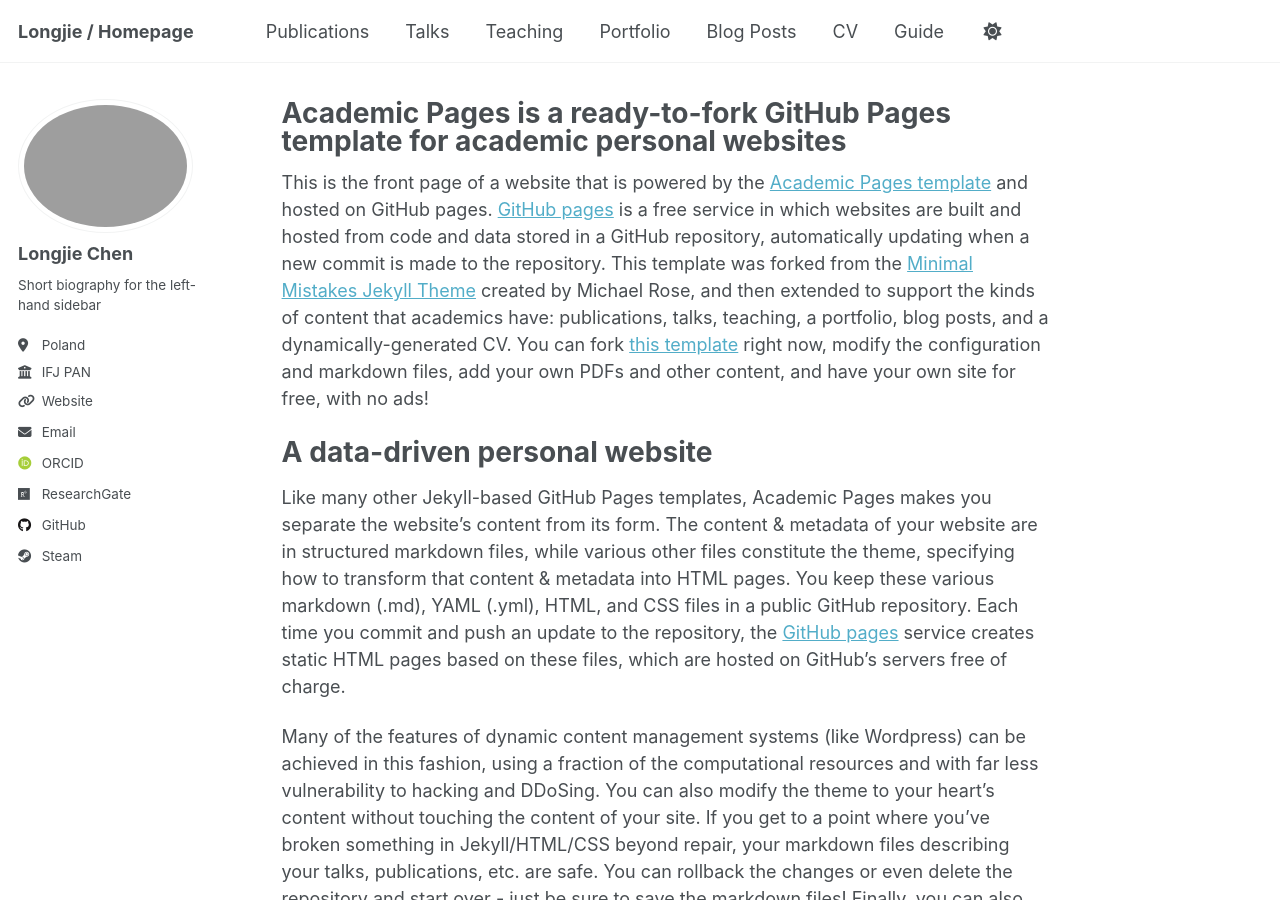
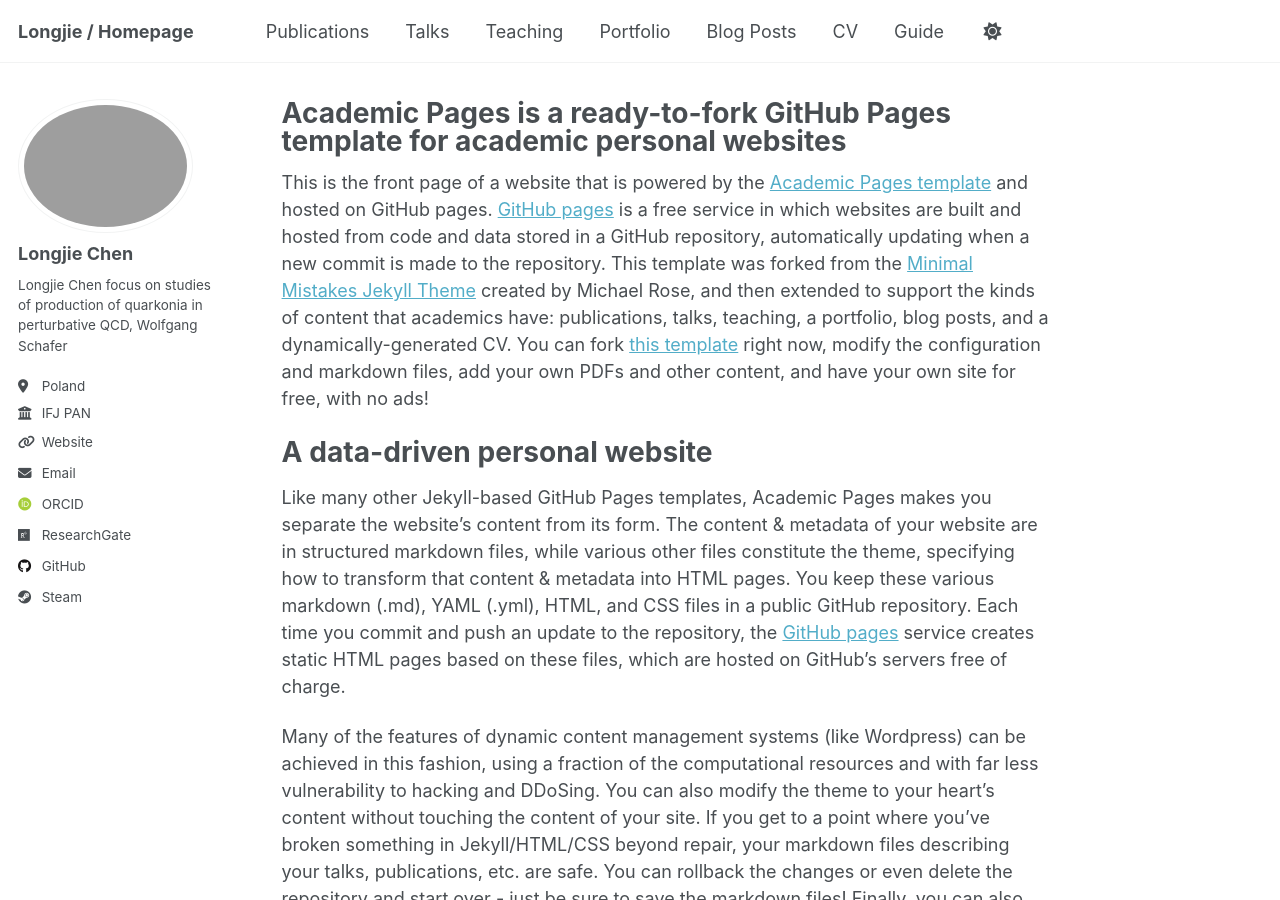
Before and after one commit to Trivial137/homepage, a Jekyll site: the page built from _pages/about.md, in a window 1280 px wide and 900 px high. Built offline with Jekyll 4.4.1, drawn with Linux system fonts in a browser that asks for light colours; some web fonts are replaced.

Commit message:
Update _config.yml

```diff
--- a/_config.yml
+++ b/_config.yml
@@ -25,7 +25,7 @@ author:
   # avatar           : "profile.png"
   name             : "Longjie Chen"
   pronouns         : # example: "he/him"
-  bio              : "Short biography for the left-hand sidebar"
+  bio              : "Longjie Chen focus on studies of production of quarkonia in perturbative QCD, Wolfgang Schafer "
   location         : "Poland"
   employer         : "IFJ PAN"
   uri              : "https://www.ifj.edu.pl/"
```
